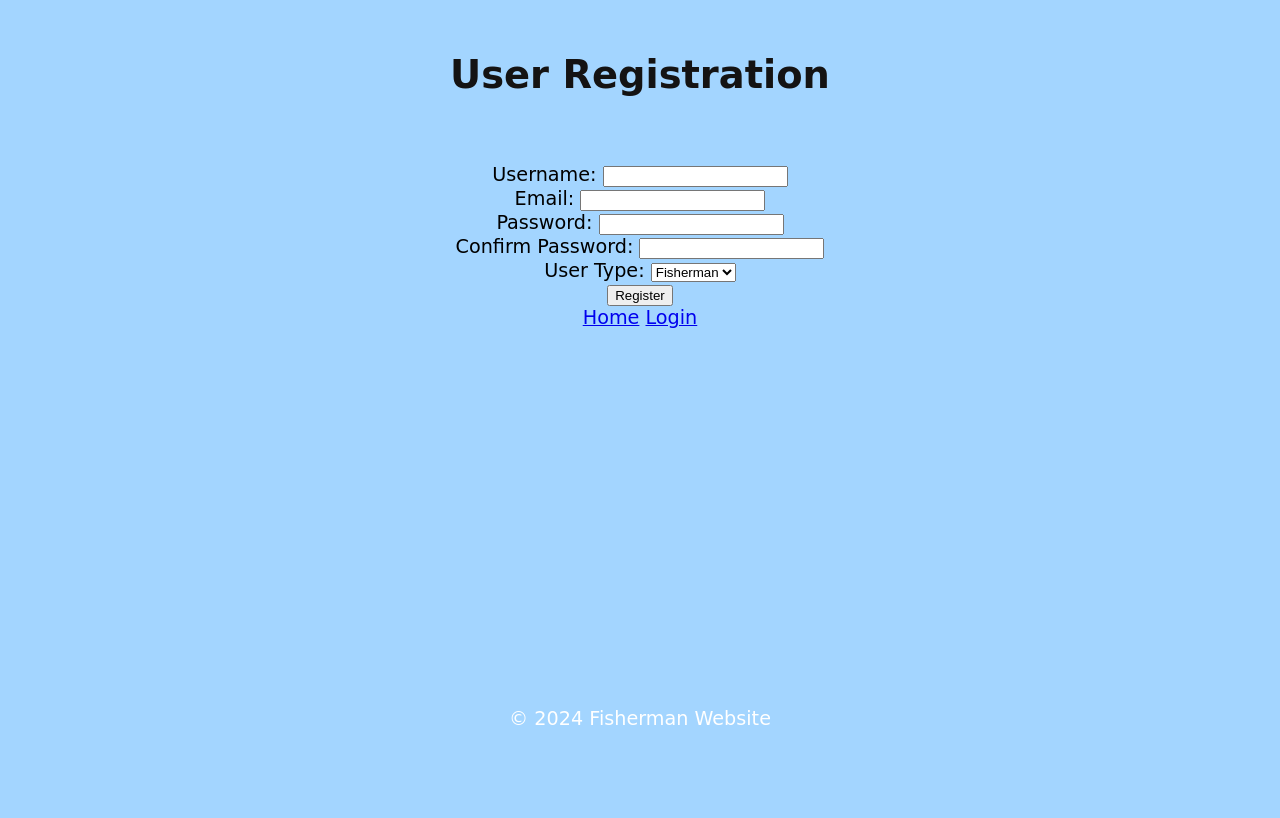
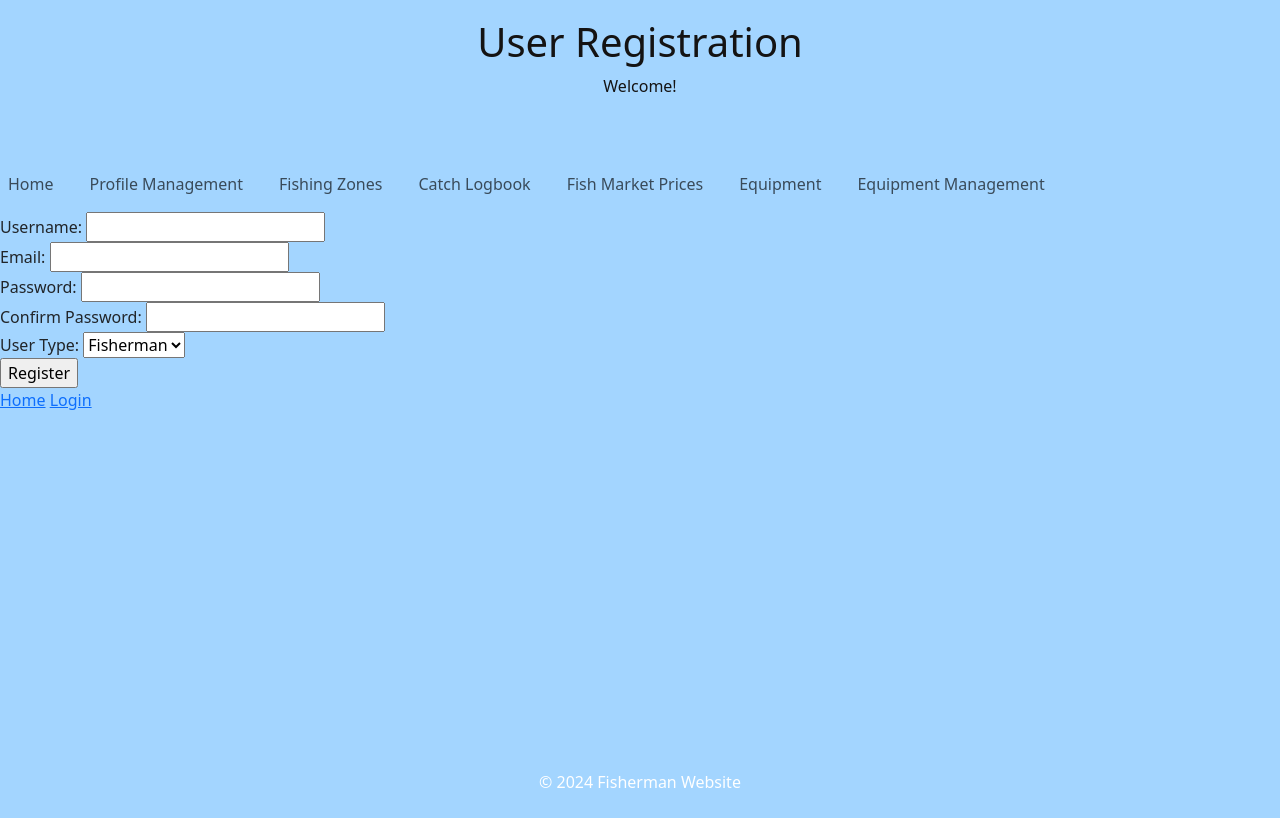
Before and after one commit to rjmichellejayme/FisherNet, a PHP site: page /user_registration.php in a window 1280 px wide. Before the commit the page ends 725 px from the top, so only its background shows below. Run offline with PHP 8.4, Linux system fonts and the light colour scheme.

Commit message:
small changes

```diff
--- a/index_fish.php
+++ b/index_fish.php
@@ -8,7 +8,7 @@ if(!empty($_SESSION["UserID"])){
     $row = mysqli_fetch_assoc($result);
 
 }else{
-   header("Location:profile.php");
+   header("Location:user_registration.php");
 }
 ?>
 
--- /dev/null
+++ b/profile_management.php
@@ -0,0 +1 @@
+<div id="added"></div>
--- a/stylefish.css
+++ b/stylefish.css
@@ -3,7 +3,7 @@ body {
     flex-direction: column;
     font-family: cursive, sans-serif;
     font-size:larger;
-    background-image: url('Pictures/wall.png');
+    background-image: url('background.png');
     background-size: cover;
     background-repeat: no-repeat;
     background-position: center;
--- a/user_registration.php
+++ b/user_registration.php
@@ -36,13 +36,47 @@ if(mysqli_num_rows($duplicate)>0){
     <meta charset="UTF-8">
     <meta name="viewport" content="width=device-width, initial-scale=1.0">
     <link rel="stylesheet" href="stylefish.css">
+    <link href="https://cdn.jsdelivr.net/npm/bootstrap@5.3.3/dist/css/bootstrap.min.css" rel="stylesheet" integrity="sha384-QWTKZyjpPEjISv5WaRU9OFeRpok6YctnYmDr5pNlyT2bRjXh0JMhjY6hW+ALEwIH" crossorigin="anonymous">
     <title>User Registration</title>
 </head>
 <body>
     <header>
         <h1>User Registration</h1>
+        <p>Welcome!</p>
     </header>
     <br>
+    <nav class="navbar navbar-expand-lg bg-body-primary">
+    <button class="navbar-toggler" type="button" data-bs-toggle="collapse" data-bs-target="#navbarNav" aria-controls="navbarNav" aria-expanded="false" aria-label="Toggle navigation">
+        <span class="navbar-toggler-icon"></span>
+        </button>
+        <div class="collapse navbar-collapse" id="navbarNav">
+            <ul class="navbar-nav">
+                <li class="nav-item">
+                    <a class="nav-link" aria-current="page" href="">Home</a>
+                </li>
+                <li class="nav-item">
+                    <a class="nav-link" href="profile_management.php">Profile Management</a>
+                </li>
+                <li class="nav-item">
+                    <a class="nav-link" href="fishing_zone">Fishing Zones</a>
+                </li>
+                <li class="nav-item">
+                    <a class="nav-link" href="catch_logbook.php">Catch Logbook</a>
+                </li>
+                <li class="nav-item">
+                    <a class="nav-link" href="fish_market_prices.php">Fish Market Prices</a>
+                </li>
+                <li class="nav-item">
+                    <a class="nav-link" href="equipment">Equipment</a>
+                </li>
+                <li class="nav-item">
+                    <a class="nav-link" href="equipment_management">Equipment Management</a>
+                </li>
+
+              </ul>
+            </div>
+          </div>
+      </nav>
     <main>
         <form class="" action="" method="post" autocomplete="off">
             <label for="username">Username:</label>
@@ -70,5 +104,9 @@ if(mysqli_num_rows($duplicate)>0){
     <footer>
         <p>&copy; 2024 Fisherman Website</p>
     </footer>
+
+    <script src="https://cdn.jsdelivr.net/npm/@popperjs/core@2.11.8/dist/umd/popper.min.js" integrity="sha384-I7E8VVD/ismYTF4hNIPjVp/Zjvgyol6VFvRkX/vR+Vc4jQkC+hVqc2pM8ODewa9r" crossorigin="anonymous"></script>
+    <script src="https://cdn.jsdelivr.net/npm/bootstrap@5.3.3/dist/js/bootstrap.min.js" integrity="sha384-0pUGZvbkm6XF6gxjEnlmuGrJXVbNuzT9qBBavbLwCsOGabYfZo0T0to5eqruptLy" crossorigin="anonymous"></script>
+
 </body>
 </html>
```
Also changed, not shown: background.png (renamed from wall.png).
